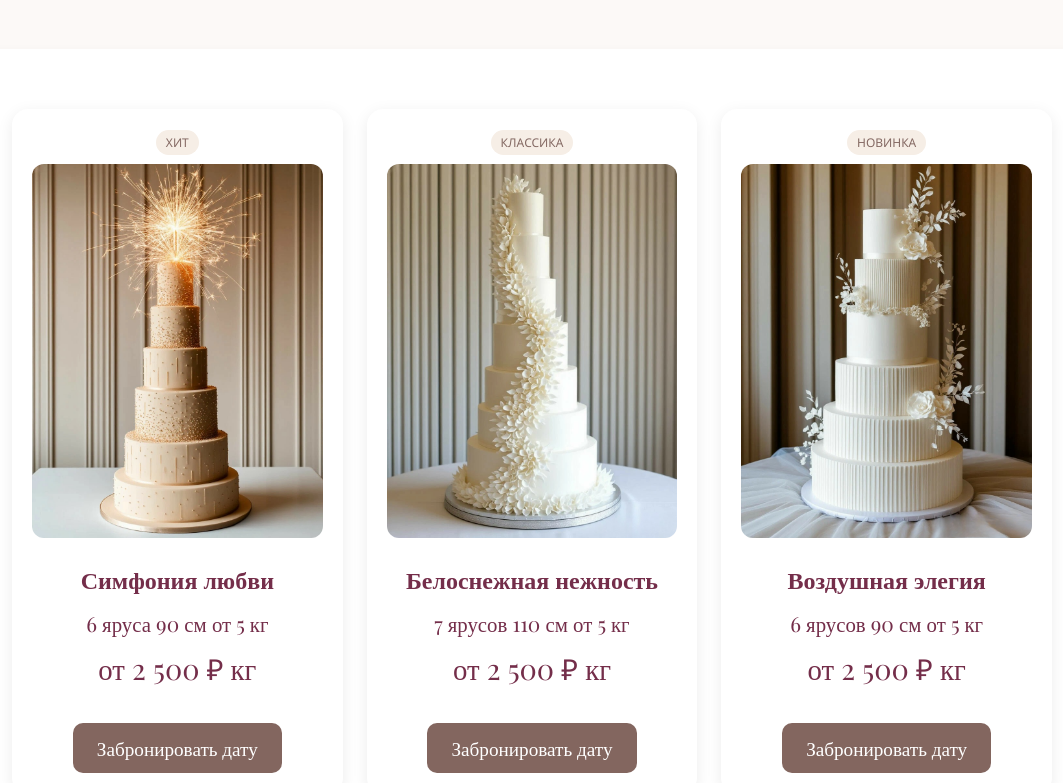
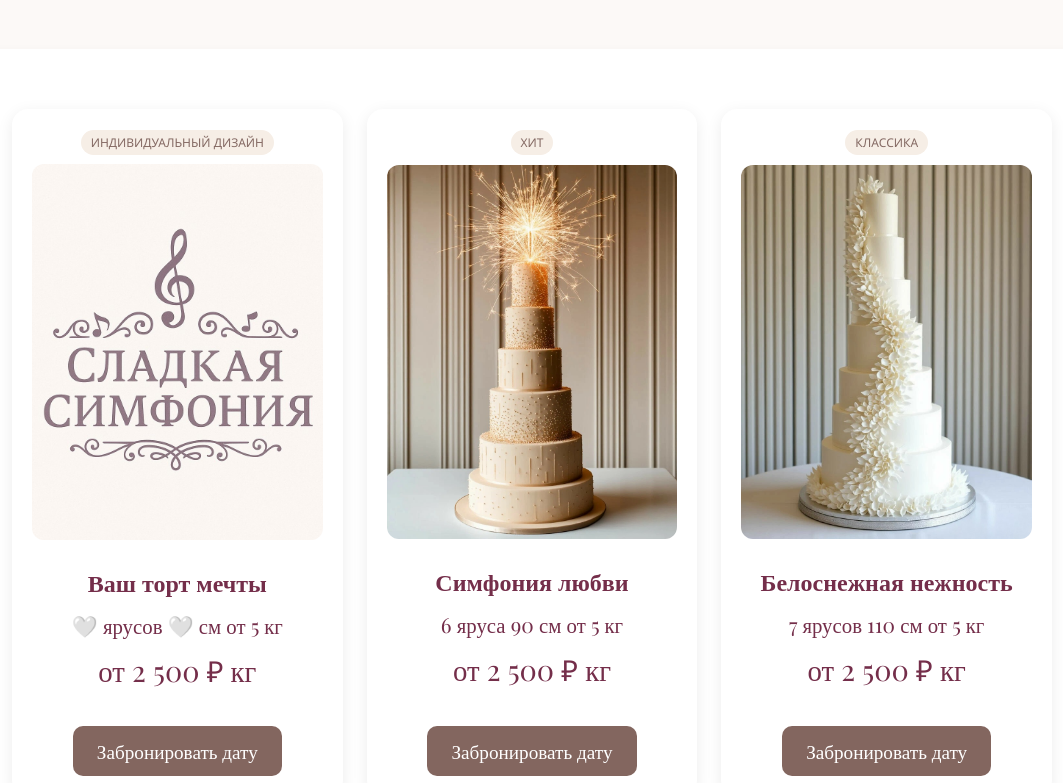
Before and after one commit to kosdem04/wedding-symphony, a React (Vite) app: page / in a window 1280 px wide. Shown: the part 1317-2100 px from the top of the page, without its empty margins (108-1171 px from the left). Built offline with nearby package versions, Linux system fonts and the light colour scheme; a web font is replaced by a local one.

Commit message:
add personal design

```diff
--- a/src/App.jsx
+++ b/src/App.jsx
@@ -11,6 +11,7 @@ import cake9 from './assets/cake9.jpg'
 import cake10 from './assets/cake10.jpg'
 import cake11 from './assets/cake11.jpg'
 import cake12 from './assets/cake12.jpg'
+import personal from './assets/personal.jpg'
 import filling1 from './assets/filling1.jpg'
 import filling2 from './assets/filling2.jpg'
 import filling3 from './assets/filling3.jpg'
@@ -32,6 +33,21 @@ import FillingCardSlider from "./components/FillingCardSlider.jsx";
 function App() {
 
     const cakes = [
+        {
+            label: "Индивидуальный дизайн",
+            image: personal,
+            title: "Ваш торт мечты",
+            size: "🤍 ярусов 🤍 см от 5 кг",
+            price: "от 2 500 ₽ кг",
+            desc: [
+                "На 15-20 гостей - \n" +
+                "12 699 ₽",
+                "На 25-30 гостей-\n" +
+                "17 899 ₽",
+                "На 35-40 гостей-\n" +
+                "22 499 ₽"
+            ],
+        },
         {
             label: "Хит",
             image: cake1,
@@ -288,7 +304,8 @@ function App() {
             {/*    <p className="promo-text">🎉 <strong>Скидка 20%!</strong><br/> при бронировании до 30.06.2025</p>*/}
             {/*    <a href="#contact" className="btn promo-btn">Получить скидку</a>*/}
             {/*</div>*/}
-            <header className="hero" id="hero">
+            <main>
+            <section className="hero" id="hero">
                 <div className="hero-content">
                     {/*<h1>Сладкая Симфония</h1>*/}
                     {/*<h3 className="hero-subtitle">Свадебные торты Новосибирск</h3>*/}
@@ -311,7 +328,7 @@ function App() {
                         </a>
                     </div>
                 </div>
-            </header>
+            </section>
 
 
             <section className="gallery-section" id="gallery">
@@ -451,6 +468,7 @@ function App() {
                     </div>
                 </div>
             </section>
+            </main>
 
             <footer>
                 <div className="footer-container">
--- a/src/components/Header.jsx
+++ b/src/components/Header.jsx
@@ -6,7 +6,7 @@ import logo from '../assets/logo.png';
 
 const Header = () => {
     return (
-        <div className="custom-header">
+        <header className="custom-header">
             <div className="header-left">
                 <img src={logo} alt="Сладкая Симфония" className="site-logo"/>
             </div>
@@ -31,7 +31,7 @@ const Header = () => {
                     <div>г. Новосибирск</div>
                 </div>
             </div>
-        </div>
+        </header>
 );
 };
 
```
Also changed, not shown: src/assets/personal.jpg (added).
